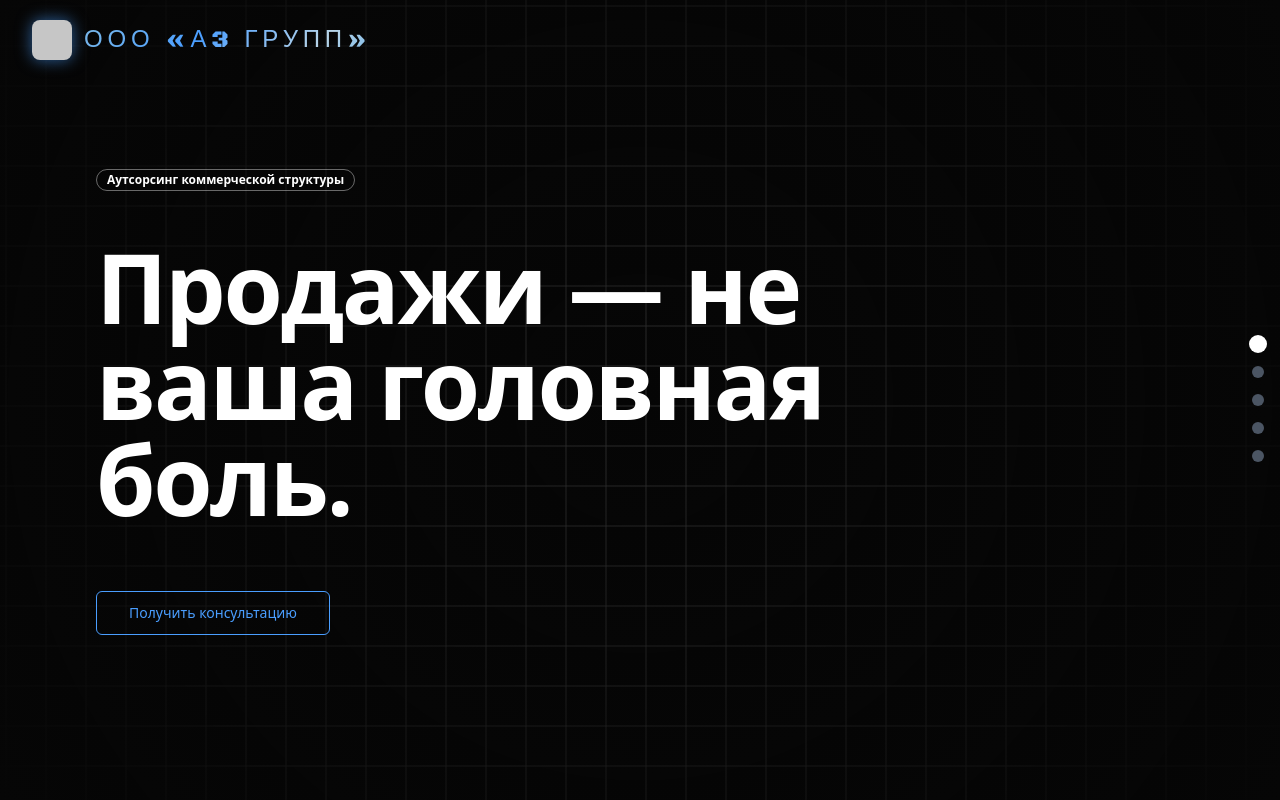
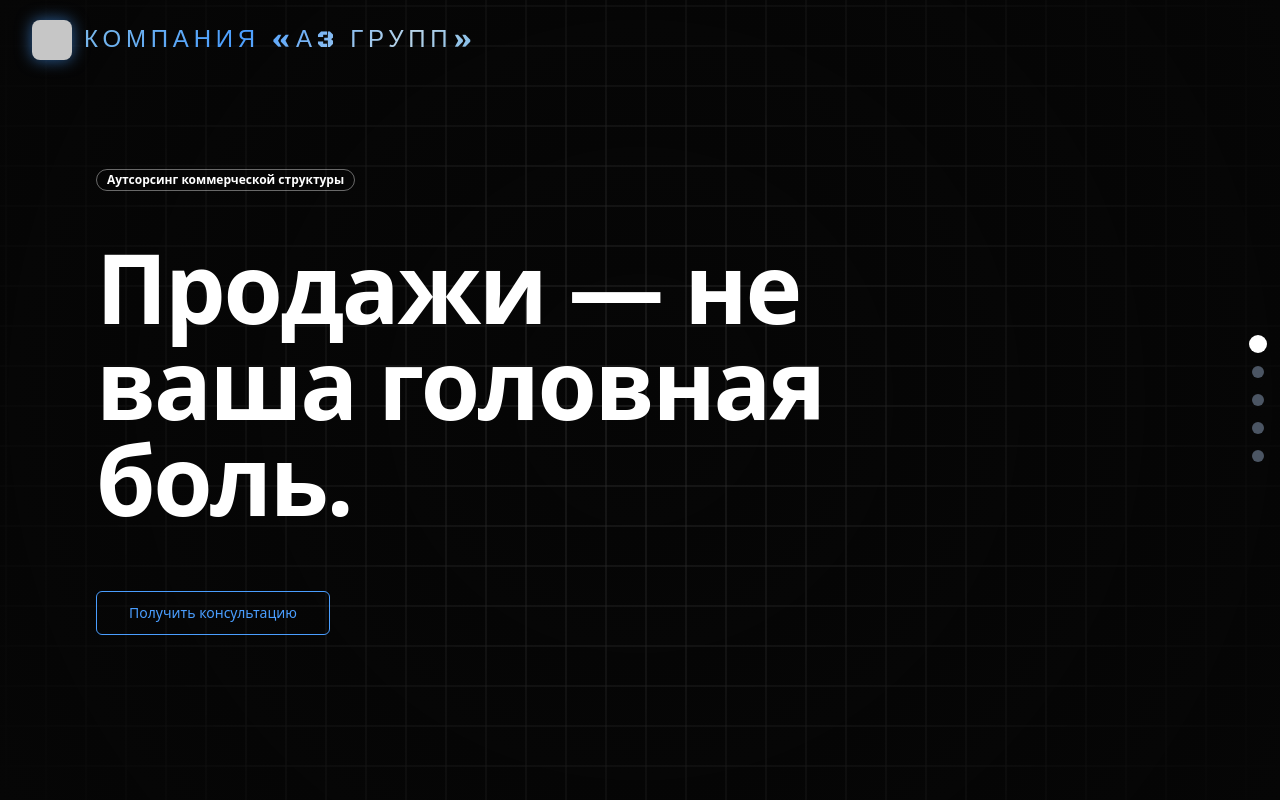
Before and after one commit to pr-poehali-dev/quantum-advancements-3, a React (Vite) app: page / in a window 1280 px wide. Built offline with nearby package versions, Linux system fonts and the light colour scheme; grey boxes are pictures that could not be loaded.

Commit message:
Обновить название компании

```diff
--- a/src/components/landing/LandingPage.tsx
+++ b/src/components/landing/LandingPage.tsx
@@ -65,7 +65,7 @@ export default function LandingPage() {
             transition={{ duration: 0.6, delay: 0.3, ease: 'easeOut' }}
             whileHover={{ scale: 1.05, transition: { duration: 0.2 } }}
           >
-            {'ООО «А3 Групп»'.split('').map((char, i) => (
+            {'Компания «А3 ГРУПП»'.split('').map((char, i) => (
               <motion.span
                 key={i}
                 initial={{ opacity: 0, y: -10 }}
```
